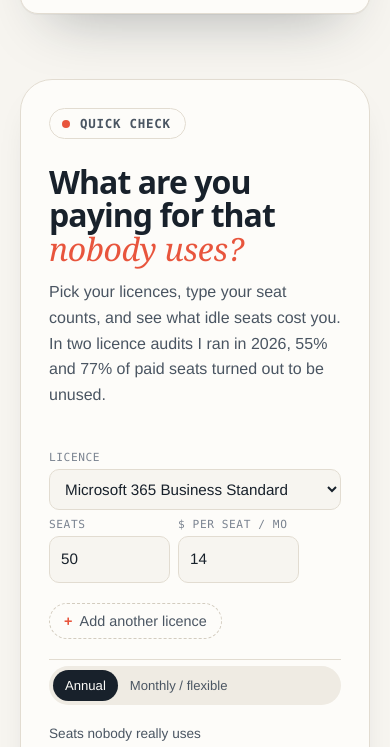
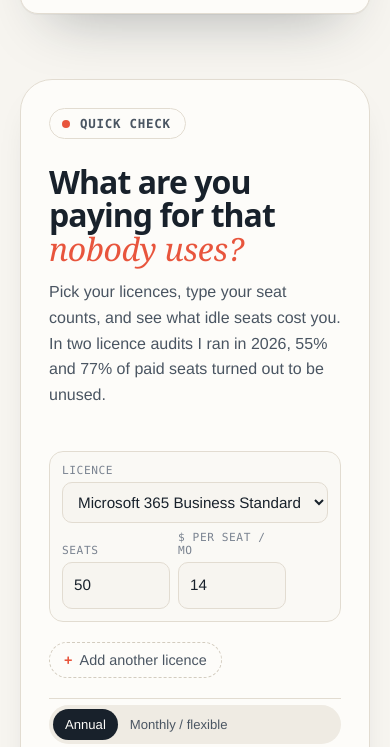
Before and after one commit to Krombology/krom-website, a plain HTML site: page index.html in a window 390 px wide. Shown: the part 1356-2103 px from the top of the page. Drawn offline with Linux system fonts and the light colour scheme.

Commit message:
Calculator: licence picker gets its own full-width line
Co-Authored-By: Claude Opus 5.5 <noreply@anthropic.com>

```diff
--- a/styles.css
+++ b/styles.css
@@ -433,7 +433,9 @@ svg { display: block; }
 /* Calculator, licence rows */
 .calc { align-items: start; }
 .calc-rows { display: grid; gap: 10px; }
-.calc-row { display: grid; grid-template-columns: minmax(0, 1fr) 92px 112px 34px; gap: 8px; align-items: end; animation: rise .4s var(--ease) both; }
+.calc-row { display: grid; grid-template-columns: minmax(0, 1fr) minmax(0, 1fr) 34px; gap: 8px; align-items: end; padding: 12px; border-radius: 14px; border: 1px solid var(--line); background: color-mix(in srgb, var(--bg) 50%, var(--paper)); animation: rise .4s var(--ease) both; }
+.calc-row .cr-plan { grid-column: 1 / -1; }
+.calc { grid-template-columns: minmax(0, 5fr) minmax(0, 7fr); }
 .calc-ui .calc-row label { gap: 5px; font-size: .78rem; }
 .calc-ui .calc-row label > span { display: block; font: 500 .7rem var(--mono); text-transform: uppercase; letter-spacing: .05em; color: var(--ink-3); }
 .calc-row select, .calc-row input, .unused-ctl input[type="number"] {
@@ -461,8 +463,6 @@ svg { display: block; }
 .calc-l b { color: var(--paper); font-weight: 600; }
 .calc-fine { margin: 0; font-size: .78rem; color: var(--ink-3); }
 @media (max-width: 560px) {
-  .calc-row { grid-template-columns: 1fr 1fr 34px; }
-  .calc-row .cr-plan { grid-column: 1 / -1; }
   .calc-opts { grid-template-columns: 1fr; }
 }
 
@@ -482,3 +482,4 @@ svg { display: block; }
 .dlp-feed { height: 78px; }
 .dlp-feed li { line-height: 1.3; }
 .dlp-feed .tag { display: block; margin-bottom: 2px; font: 500 .66rem var(--mono); text-transform: uppercase; letter-spacing: .06em; color: var(--ink-3); }
+@media (max-width: 1020px) { .calc { grid-template-columns: 1fr; } }
```
